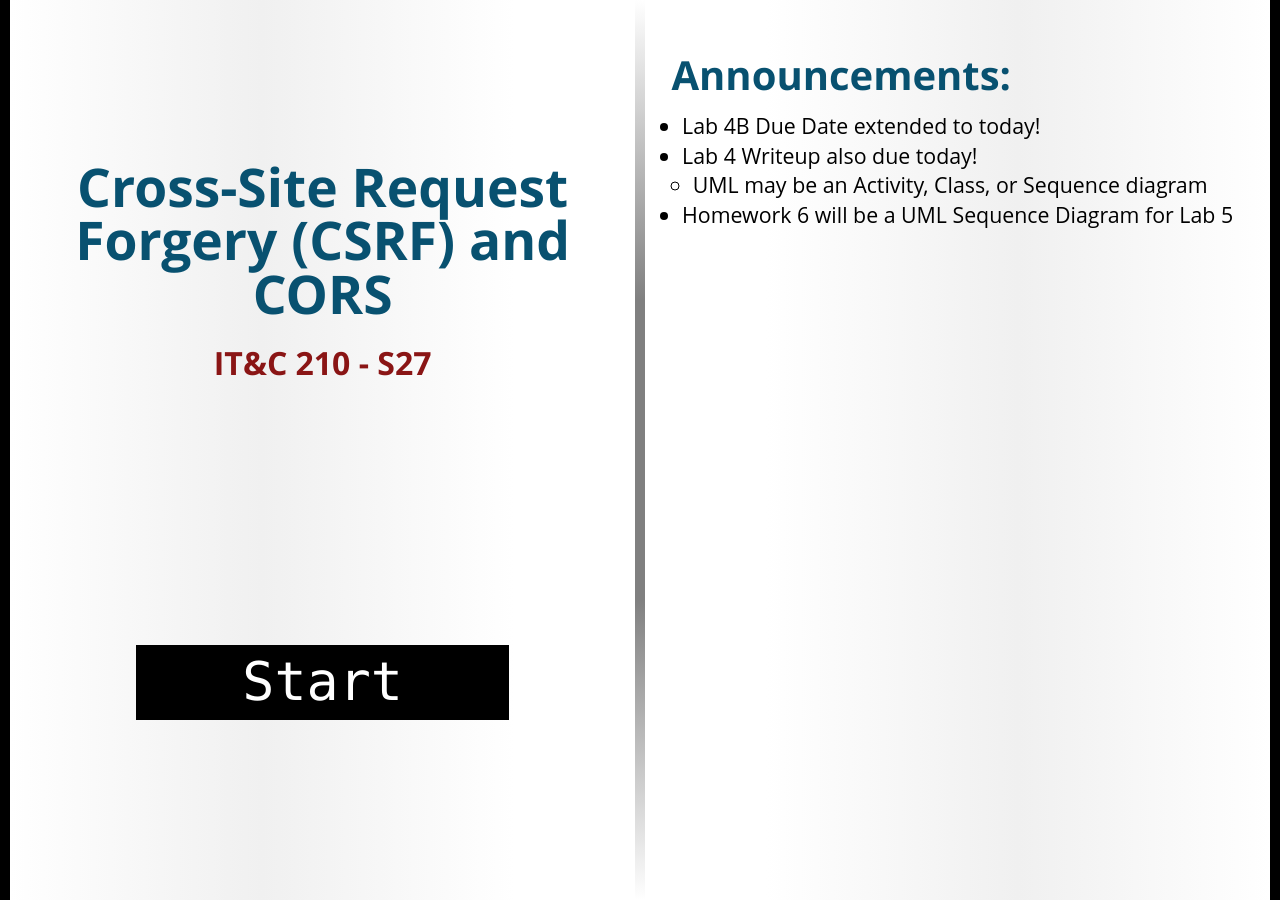
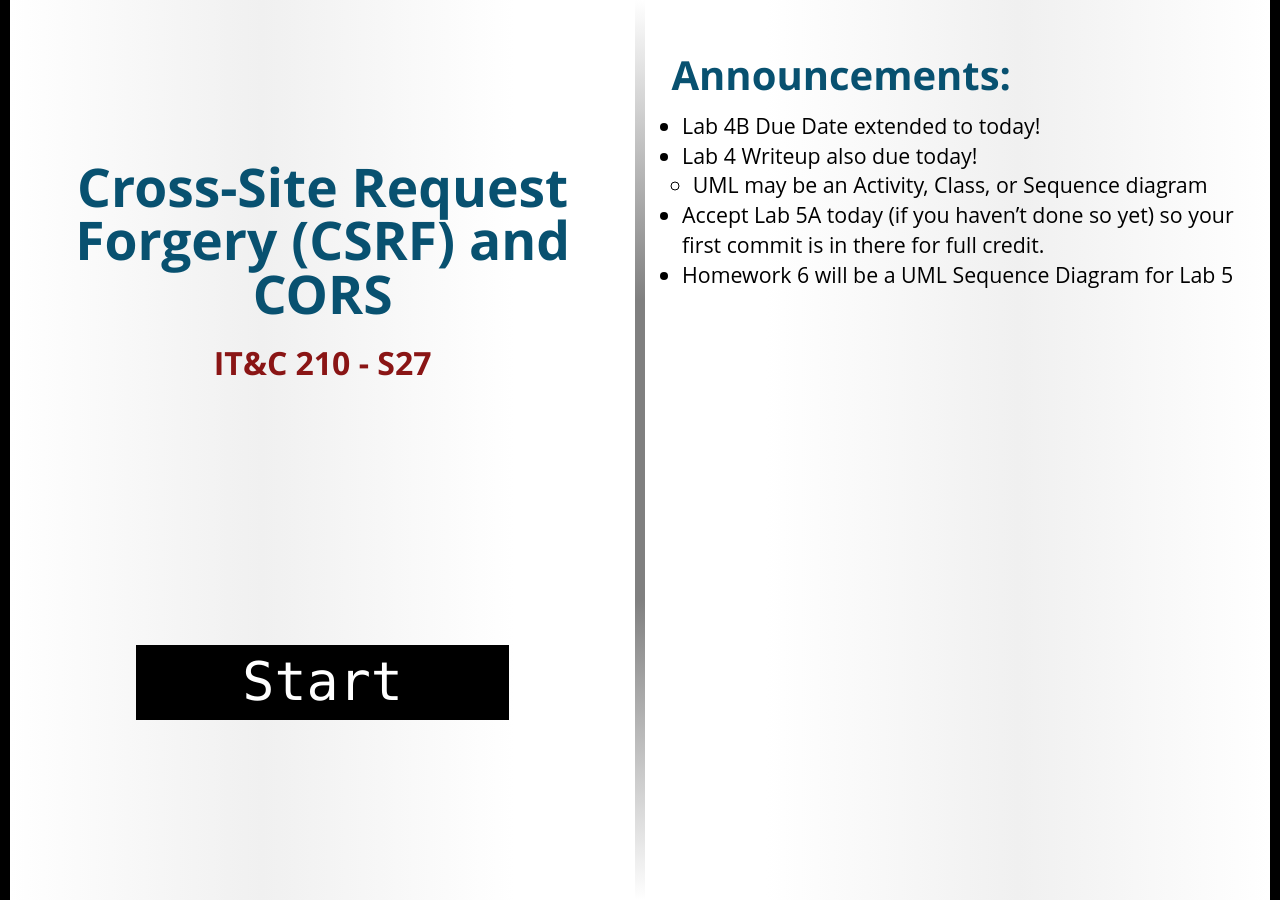
Before and after one commit to BYU-ITC-210/BYU-ITC-210.github.io, a Jekyll site: the page built from _welcome/S27.md, in a window 1280 px wide. Built offline with Jekyll 4.4.1, drawn with Linux system fonts in a browser that asks for light colours; some web fonts are replaced.

Commit message:
announcement update

```diff
--- a/_welcome/S27.md
+++ b/_welcome/S27.md
@@ -6,4 +6,5 @@ session: S27
 * Lab 4B Due Date extended to today!
 * Lab 4 Writeup also due today!
   * UML may be an Activity, Class, or Sequence diagram
+* Accept Lab 5A today (if you haven't done so yet) so your first commit is in there for full credit.
 * Homework 6 will be a UML Sequence Diagram for Lab 5
```
